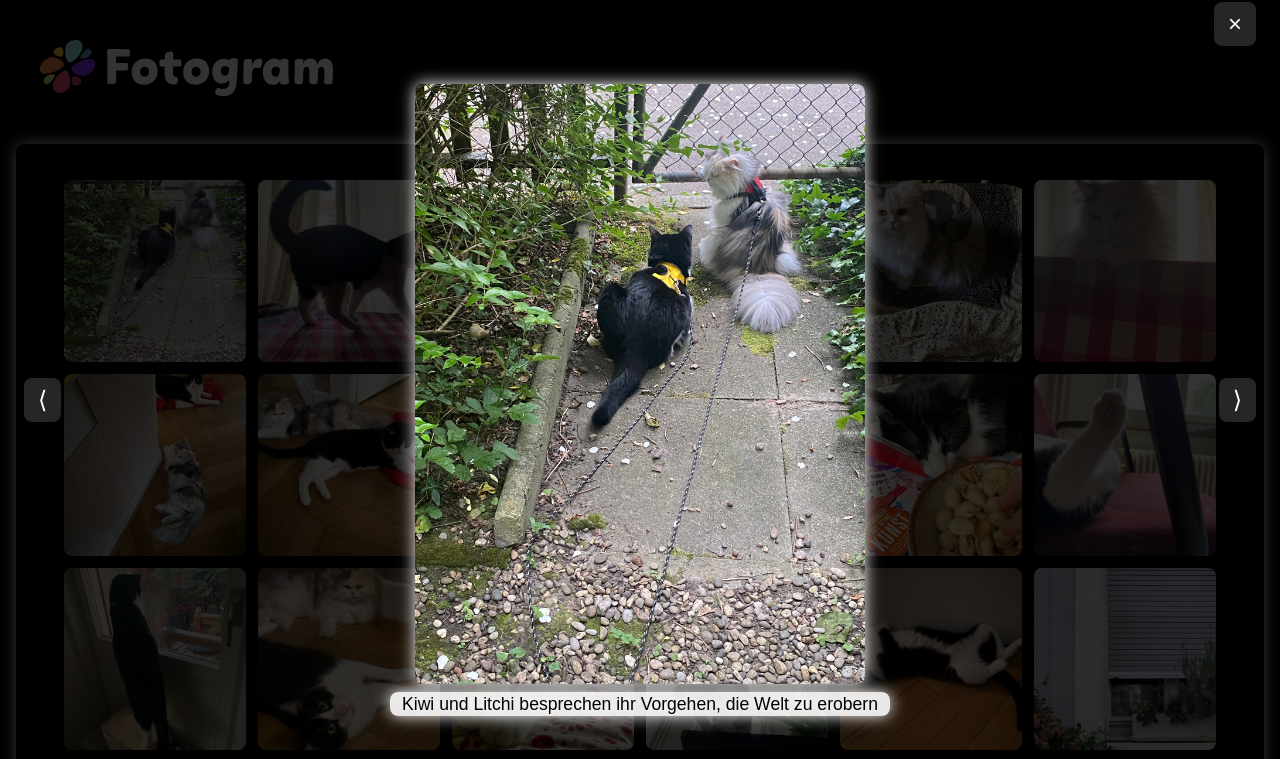
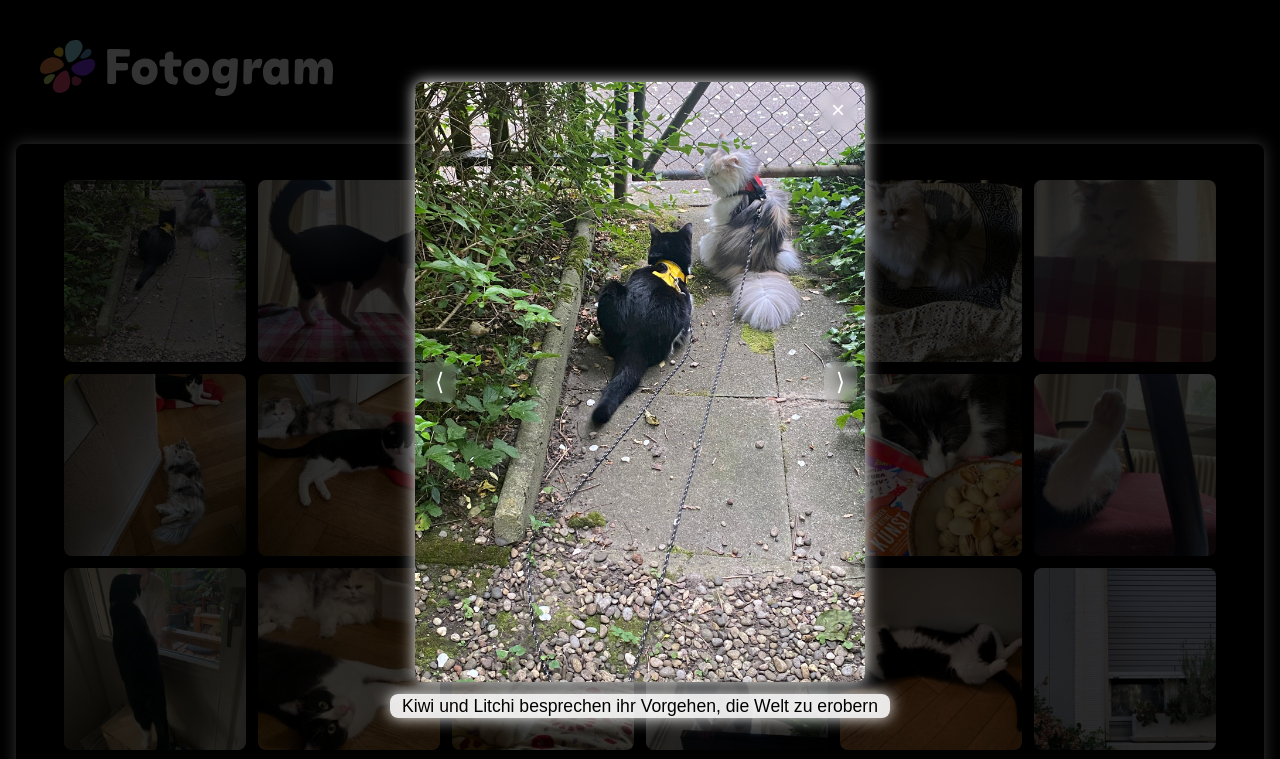
Before and after one commit to quirinthedude/fotogram, a plain HTML site: page index.html in a window 1280 px wide. Both pictures are taken after a click on the picture 155 px from the left and 271 px from the top of the page. Shown: the top 759 px of the page. Drawn offline with Linux system fonts and the light colour scheme.

Commit message:
constructing a grid-wrap for lightbox_img, so buttons are inside img

```diff
--- a/index.html
+++ b/index.html
@@ -33,13 +33,15 @@
     </section>
 
     <aside id="lightbox" hidden>
-      <button id="close_btn" aria-label="Detailansicht schließen" onclick="closeLightbox()">×</button>
       <figure>
-        <img id="lightbox_img" src="" alt="">
+        <div class="media">
+          <img id="lightbox_img" src="" alt="">
+          <button id="close_btn" aria-label="Detailansicht schließen" onclick="closeLightbox()">×</button>
+          <button id="prev_btn" aria-label="Vorheriges Bild" onclick="prevButton()">⟨</button>
+          <button id="next_btn" aria-label="Nächstes Bild" onclick="nextButton()">⟩</button>
+        </div>
         <figcaption id="lightbox_caption"></figcaption>
       </figure>
-      <button id="prev_btn" aria-label="Vorheriges Bild" onclick="prevButton()">⟨</button>
-      <button id="next_btn" aria-label="Nächstes Bild" onclick="nextButton()">⟩</button>
     </aside>
 
 
--- a/style.css
+++ b/style.css
@@ -13,7 +13,7 @@ html {
 body {
   font-family: sans-serif;
   line-height: 1.5;
-  color: #ffff;
+  color: #fff;
   background: #000;
 }
 
@@ -137,115 +137,113 @@ main {
   display: none !important;
 }
 
-/* falls dein globales [hidden] fehlt */
-
 #lightbox {
   position: fixed;
   inset: 0;
-  /* top/right/bottom/left: 0 */
   background: rgba(0, 0, 0, 0.8);
-  /* dunkler Hintergrund */
   display: grid;
   place-items: center;
-  /* Inhalt zentrieren */
   padding: 24px;
   z-index: 1000;
-  /* über Header/Footer */
 }
 
+/* Figure: Bild-Block + Caption darunter */
 #lightbox figure {
-  position: relative;
-  max-width: min(90vw, 1200px);
-  max-height: 85vh;
-  margin: 0;
-
-  text-align: center; /* hilft, Caption mittig zu setzen (s.u.) */
   display: flex;
   flex-direction: column;
   align-items: center;
+  gap: 12px;
+  margin: 0;
+  max-width: min(90vw, 1200px);
+  max-height: 85vh;
+  text-align: center;
 }
 
+/* === Der Bild-Container als 1x1-Grid (Overlay-Prinzip) === */
+.media {
+  display: grid;
+  /* eine einzige Zelle */
+}
+
+/* Bild bestimmt die Größe des Containers */
 #lightbox_img {
+  grid-area: 1 / 1;
+  /* gleiche Zelle wie Buttons */
   max-width: 100%;
   max-height: 75vh;
   display: block;
-   /* Rahmen wie main */
   border-radius: 8px;
   box-shadow: 0 0 16px #fff;
-  background: rgba(0,0,0,0.2);  /* ganz leicht, optional */
-  overflow: hidden;
+  background: rgba(0, 0, 0, 0.2);
 }
 
-#lightbox_caption {
-  margin: 8px auto 0;      /* mittig unter dem Bild */
-  display: inline-block;   /* Box nur so breit wie der Text */
-
-  /* Stil an h2 angelehnt */
-  padding: 0 12px;
-  border-radius: 8px;
-  box-shadow: 0 0 16px #fff;
-  background: rgba(255, 255, 255, 0.9);
-  color: #000;
-  text-shadow: 0 0 8px #fff;
-  font-size: 1.1rem;       /* kleiner als h2 */
-  line-height: 1.4;
+/* Buttons liegen in derselben Grid-Zelle und kleben an den Rändern */
+#prev_btn {
+  grid-area: 1 / 1;
+  justify-self: start;
+  align-self: center;
+  margin-left: 8px;
 }
 
+#next_btn {
+  grid-area: 1 / 1;
+  justify-self: end;
+  align-self: center;
+  margin-right: 8px;
+}
 
+#close_btn {
+  grid-area: 1 / 1;
+  justify-self: end;
+  align-self: start;
+  margin: 8px;
+}
+
+/* Einheitlicher Button-Look */
 #close_btn,
 #prev_btn,
 #next_btn {
-  position: absolute;
-  /* relativ zum #lightbox-Overlay */
-  top: 50%;
-  transform: translateY(-50%);
   border: none;
   background: rgba(255, 255, 255, 0.15);
   color: #fff;
   font-size: 24px;
   line-height: 1;
-  padding: 10px 14px;
+  padding: 8px 12px;
   border-radius: 8px;
   cursor: pointer;
   backdrop-filter: blur(4px);
+  transition: background 0.2s ease;
 }
 
-/* Positionen */
-#close_btn {
-  top: 24px;
-  right: 24px;
-}
-
-#prev_btn {
-  left: 24px;
-  top: 50%;
-  transform: translateY(-50%);
-}
-
-#next_btn {
-  right: 24px;
-  top: 50%;
-  transform: translateY(-50%);
-}
-
-/* Hover-Feedback */
 #close_btn:hover,
 #prev_btn:hover,
 #next_btn:hover {
   background: rgba(255, 255, 255, 0.25);
 }
 
+#lightbox_caption {
+  margin: 0;
+  padding: 0 12px;
+  max-width: 100%;
+  display: inline-block;
 
+  border-radius: 8px;
+  box-shadow: 0 0 16px #fff;
+  background: rgba(255, 255, 255, 0.9);
+  color: #000;
+  text-shadow: 0 0 8px #fff;
+  font-size: 1.1rem;
+  line-height: 1.4;
+}
 
-
-/**** responsiveness *****/
+/* responsiveness */
 @media (max-width: 520px) {
 
   #close_btn,
   #prev_btn,
   #next_btn {
     font-size: 20px;
-    padding: 8px 12px;
+    padding: 6px 10px;
   }
 
   #lightbox_img {
```
